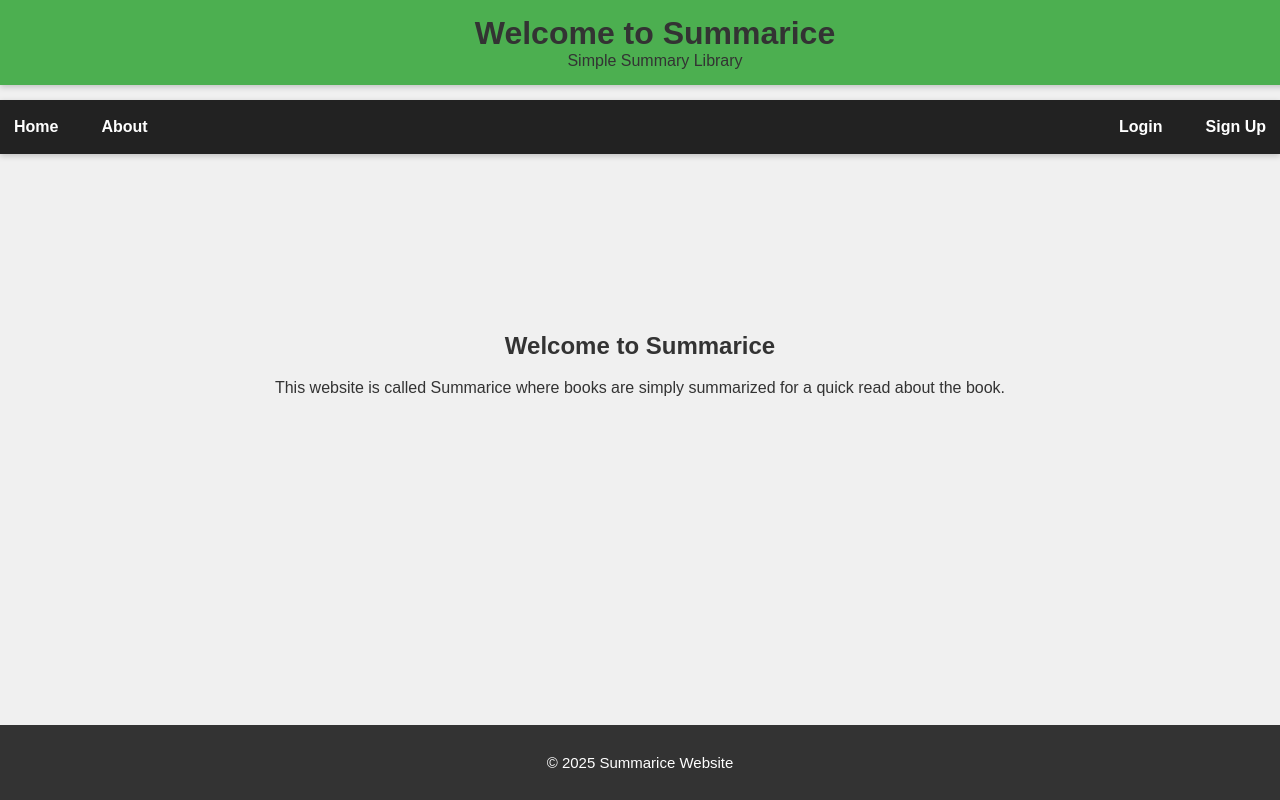
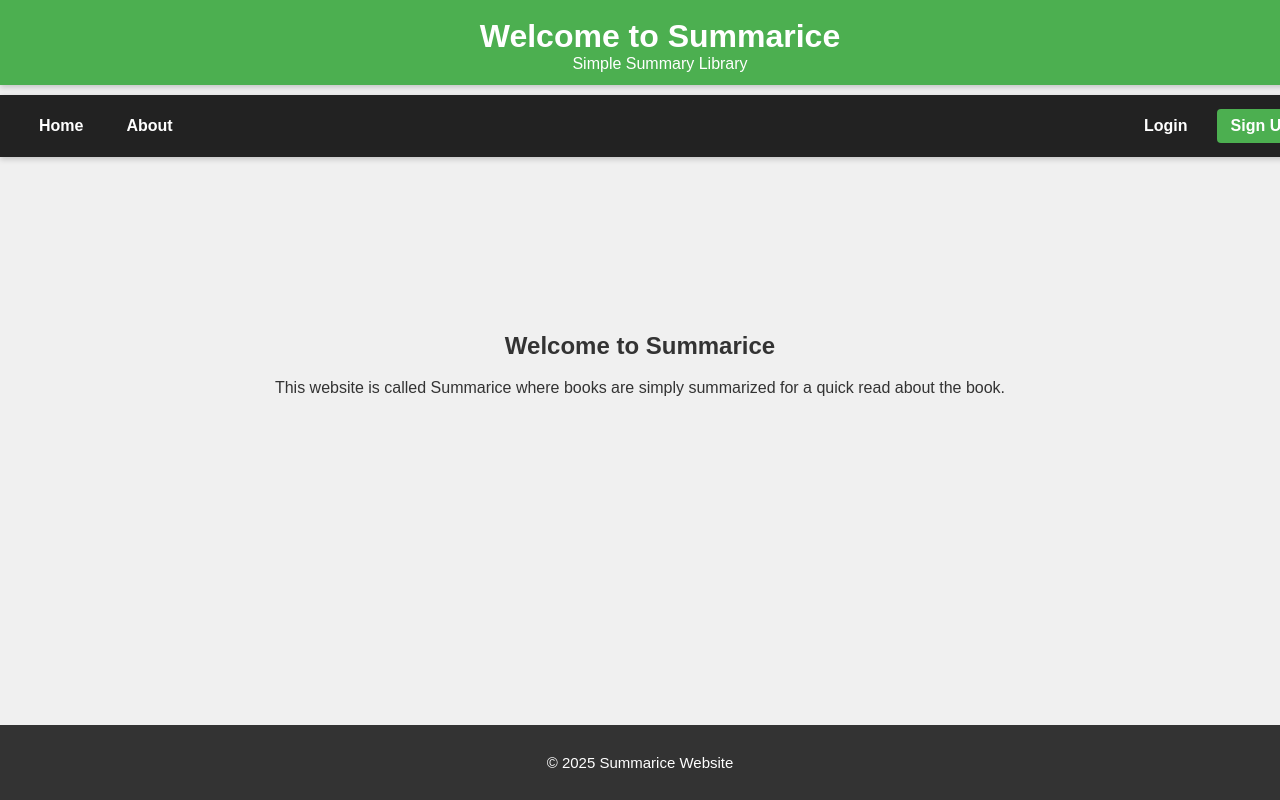
Before and after one commit to GHav1/summarice, a PHP site: page /index.php in a window 1280 px wide. Run offline with PHP 8.4, Linux system fonts and the light colour scheme.

Commit message:
Update header.php

```diff
--- a/summarice/header.php
+++ b/summarice/header.php
@@ -3,7 +3,7 @@ if (session_status() === PHP_SESSION_NONE) {
     session_start();
 }
 ?>
-<header>
+<header class="site-header">
     <h1>Welcome to Summarice</h1>
     <p>Simple Summary Library</p>
 </header>
@@ -30,74 +30,109 @@ if (session_status() === PHP_SESSION_NONE) {
             <a href="logout.php" class="logout-btn">Logout</a>
         <?php else: ?>
             <a href="loginpage.php">Login</a>
-            <a href="signup.php">Sign Up</a>
+            <a href="signup.php" class="signup-btn">Sign Up</a>
         <?php endif; ?>
     </div>
 </nav>
 
 <style>
-    /* --- Make header fixed --- */
-    header {
+/* ---------- Header ---------- */
+.site-header {
     position: fixed;
     top: 0;
     left: 0;
     width: 100%;
+    background-color: #4CAF50;
+    color: white;
+    text-align: center;
+    padding: 18px 20px 12px 20px; /* slightly taller for balance */
+    margin: 0;
     z-index: 1000;
-        background-color: #f8f8f8; /* Adjusted to make header stand out more */
-        padding: 10px 20px;
     box-shadow: 0 2px 6px rgba(0, 0, 0, 0.2);
 }
 
-    header h1, header p {
+.site-header h1,
+.site-header p {
     margin: 0;
-        padding: 0;
-        color: #333;
 }
 
+/* ---------- Navigation Bar ---------- */
 .navbar {
     position: fixed;
-        top: 100px; /* Adjust depending on your header height */
+    top: 95px; /* directly below header */
     left: 0;
     width: 100%;
     background-color: #222;
     color: white;
-        z-index: 999;
-        padding: 10px 0;
     display: flex;
     justify-content: space-between;
     align-items: center;
+    padding: 14px 25px; /* increased height to prevent cropping */
+    z-index: 999;
     box-shadow: 0 2px 6px rgba(0, 0, 0, 0.2);
 }
 
-    .nav-left a, .nav-right a {
+.nav-left,
+.nav-right {
+    display: flex;
+    align-items: center;
+    flex-wrap: wrap; /* ensures no cropping if content is wide */
+}
+
+.nav-left a,
+.nav-right a {
     color: white;
     text-decoration: none;
-        padding: 10px 15px;
-        display: inline-block;
+    padding: 10px 16px;
+    font-weight: bold;
+    border-radius: 4px;
+    transition: background-color 0.3s ease;
+    white-space: nowrap;
 }
 
-    .nav-left a:hover, .nav-right a:hover {
-        background-color: #444;
+.nav-left a:hover,
+.nav-right a:hover {
+    background-color: #4CAF50;
 }
 
-    .nav-right .username {
+.username {
     margin-right: 15px;
+    font-weight: bold;
+    color: #ddd;
+}
+
+.logout-btn {
+    background-color: #e74c3c;
+    color: white;
+    padding: 8px 16px;
+    border-radius: 5px;
+    text-decoration: none;
+    font-weight: bold;
+    transition: background-color 0.3s ease;
+}
+
+.logout-btn:hover {
+    background-color: #c0392b;
+}
+
+.signup-btn {
+    background-color: #4CAF50;
+    color: white;
+    padding: 8px 16px;
+    border-radius: 5px;
+    text-decoration: none;
     font-weight: bold;
 }
 
-    .nav-right .logout-btn {
-        background-color: #e74c3c;
-        color: white;
-        padding: 5px 10px;
-        border-radius: 5px;
-        text-decoration: none;
+.signup-btn:hover {
+    background-color: #45a049;
 }
 
-    /* --- Prevent content from hiding under fixed header --- */
+/* ---------- Body Padding Fix ---------- */
 body {
     margin: 0;
-        padding-top: calc(100px + 50px); /* Adjust to match your header + navbar height */
+    padding-top: 185px; /* enough for header (95) + navbar (90) */
+    background-color: #f4f4f4;
     font-family: Arial, sans-serif;
-        box-sizing: border-box;
 }
 </style>
```
Lines whose indentation alone changed are shown as unchanged.
